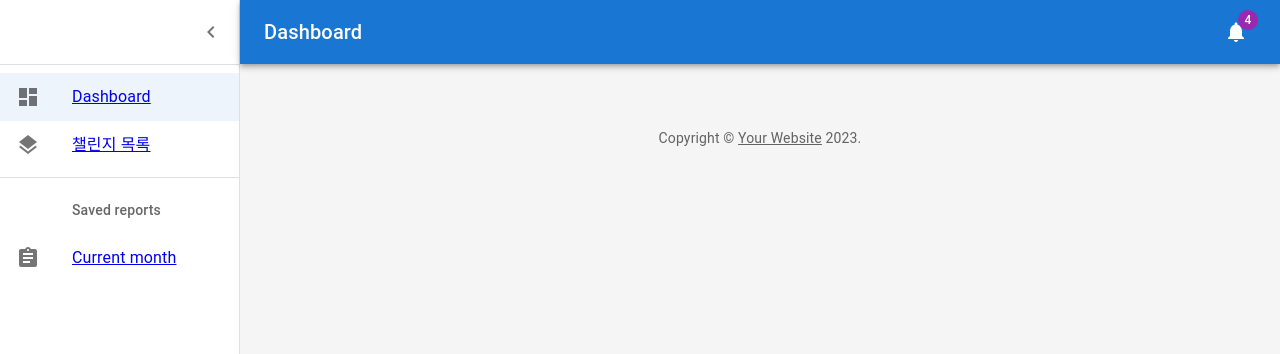
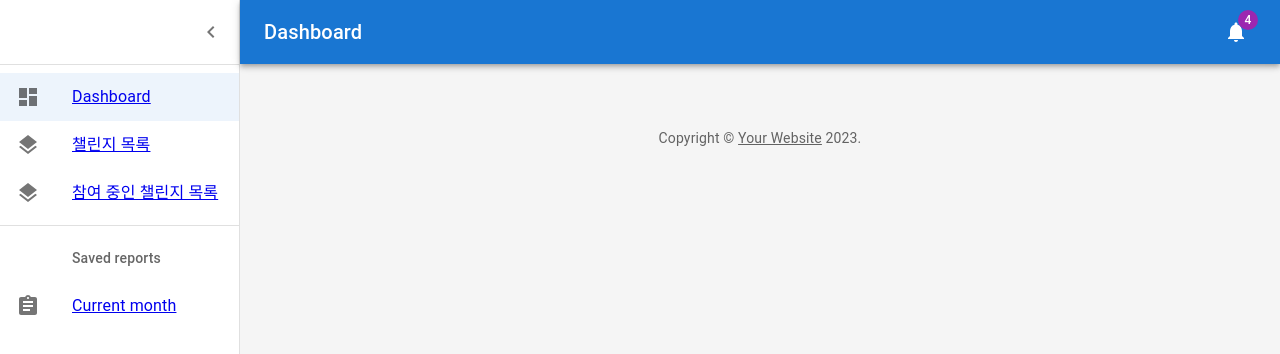
Before and after one commit to nsnnsn12/challenge-planner-fe, a React (Create React App) app: page / in a window 1280 px wide. Shown: the top 354 px of the page. Built offline with nearby package versions, Linux system fonts and the light colour scheme.

Commit message:
refactoring challenge list

```diff
--- a/src/components/Layout/MainLayout/components/sideBar.tsx
+++ b/src/components/Layout/MainLayout/components/sideBar.tsx
@@ -3,17 +3,13 @@ import ListItemButton from "@mui/material/ListItemButton";
 import ListItemIcon from "@mui/material/ListItemIcon";
 import ListItemText from "@mui/material/ListItemText";
 import ListSubheader from "@mui/material/ListSubheader";
-import DashboardIcon from "@mui/icons-material/Dashboard";
-import LayersIcon from "@mui/icons-material/Layers";
-import AssignmentIcon from "@mui/icons-material/Assignment";
 import { Divider, IconButton, List, Toolbar } from "@mui/material";
 import { useState } from "react";
 import { Link } from "react-router-dom";
-import { CHALLENGE_URI, DASHBOARD_URI } from "../../../../constants/routes";
 import ChevronLeftIcon from "@mui/icons-material/ChevronLeft";
 import { styled} from "@mui/material/styles";
 import MuiDrawer from "@mui/material/Drawer";
-import { DRAWER_WIDTH } from "../constant";
+import { DRAWER_WIDTH, MAIN_SIDE_BAR_ITEMS, SUB_SIDE_BAR_ITEMS } from "../constant";
 
 const Drawer = styled(MuiDrawer, {
   shouldForwardProp: (prop) => prop !== "open",
@@ -78,21 +74,6 @@ function SidebarItem({
   );
 }
 
-export const MAIN_SIDE_BAR_ITEMS = [
-  {
-    primary: "Dashboard",
-    index: 0,
-    uri: DASHBOARD_URI,
-    icon: <DashboardIcon />,
-  },
-  {
-    primary: "챌린지 목록",
-    index: 1,
-    uri: CHALLENGE_URI,
-    icon: <LayersIcon />,
-  },
-];
-
 export function MainSideBar({selectedIndex, handleClick}:SidebarProps) {
   return (
     <>
@@ -110,15 +91,6 @@ export function MainSideBar({selectedIndex, handleClick}:SidebarProps) {
     </>
   );
 }
-
-const SUB_SIDE_BAR_ITEMS = [
-  {
-    primary: "Current month",
-    index: 3,
-    uri: '',
-    icon: <AssignmentIcon />,
-  },
-];
 
 export function SubSideBar({selectedIndex, handleClick}:SidebarProps) {
   return (
--- a/src/components/Layout/MainLayout/constant.ts
+++ /dev/null
@@ -1 +0,0 @@
-export const DRAWER_WIDTH: number = 240;
--- /dev/null
+++ b/src/components/Layout/MainLayout/constant.tsx
@@ -0,0 +1,37 @@
+import React from "react";
+import { CHALLENGE_URI, DASHBOARD_URI } from "../../../constants/routes";
+import DashboardIcon from "@mui/icons-material/Dashboard";
+import LayersIcon from "@mui/icons-material/Layers";
+import AssignmentIcon from "@mui/icons-material/Assignment";
+
+export const DRAWER_WIDTH: number = 240;
+
+export const MAIN_SIDE_BAR_ITEMS = [
+  {
+    primary: "Dashboard",
+    index: 0,
+    uri: DASHBOARD_URI,
+    icon: <DashboardIcon />,
+  },
+  {
+    primary: "챌린지 목록",
+    index: 3,
+    uri: CHALLENGE_URI,
+    icon: <LayersIcon />,
+  },
+  {
+    primary: "참여 중인 챌린지 목록",
+    index: 1,
+    uri: CHALLENGE_URI,
+    icon: <LayersIcon />,
+  },
+];
+
+export const SUB_SIDE_BAR_ITEMS = [
+  {
+    primary: "Current month",
+    index: 2,
+    uri: "",
+    icon: <AssignmentIcon />,
+  },
+];
--- a/src/components/Layout/MainLayout/index.tsx
+++ b/src/components/Layout/MainLayout/index.tsx
@@ -3,11 +3,12 @@ import { createTheme, ThemeProvider } from "@mui/material/styles";
 import CssBaseline from "@mui/material/CssBaseline";
 import Box from "@mui/material/Box";
 import Container from "@mui/material/Container";
-import SideBar, { MAIN_SIDE_BAR_ITEMS } from "./components/sideBar";
+import SideBar from "./components/sideBar";
 import { Outlet } from "react-router-dom";
 import Footer from "./components/footer";
 import AppBar from "./components/appBar";
 import Toolbar from "@mui/material/Toolbar";
+import { MAIN_SIDE_BAR_ITEMS } from "./constant";
 
 const mdTheme = createTheme();
 
--- a/src/pages/challenge/index.tsx
+++ b/src/pages/challenge/index.tsx
@@ -27,7 +27,7 @@ export default function Challenge() {
           <Box sx={{ borderRadius: 2, border: 1, height:'100%', width:'95%', mx:'auto' }}>완료 여부 및 남은 횟수</Box>
         </Grid>
       </Grid>
-      <Stack direction="row" spacing={2}>
+      <Stack direction="row" spacing={2} ml={2}>
         <Button variant="outlined" startIcon={<RestoreIcon />}>
           탈퇴
         </Button>
```
